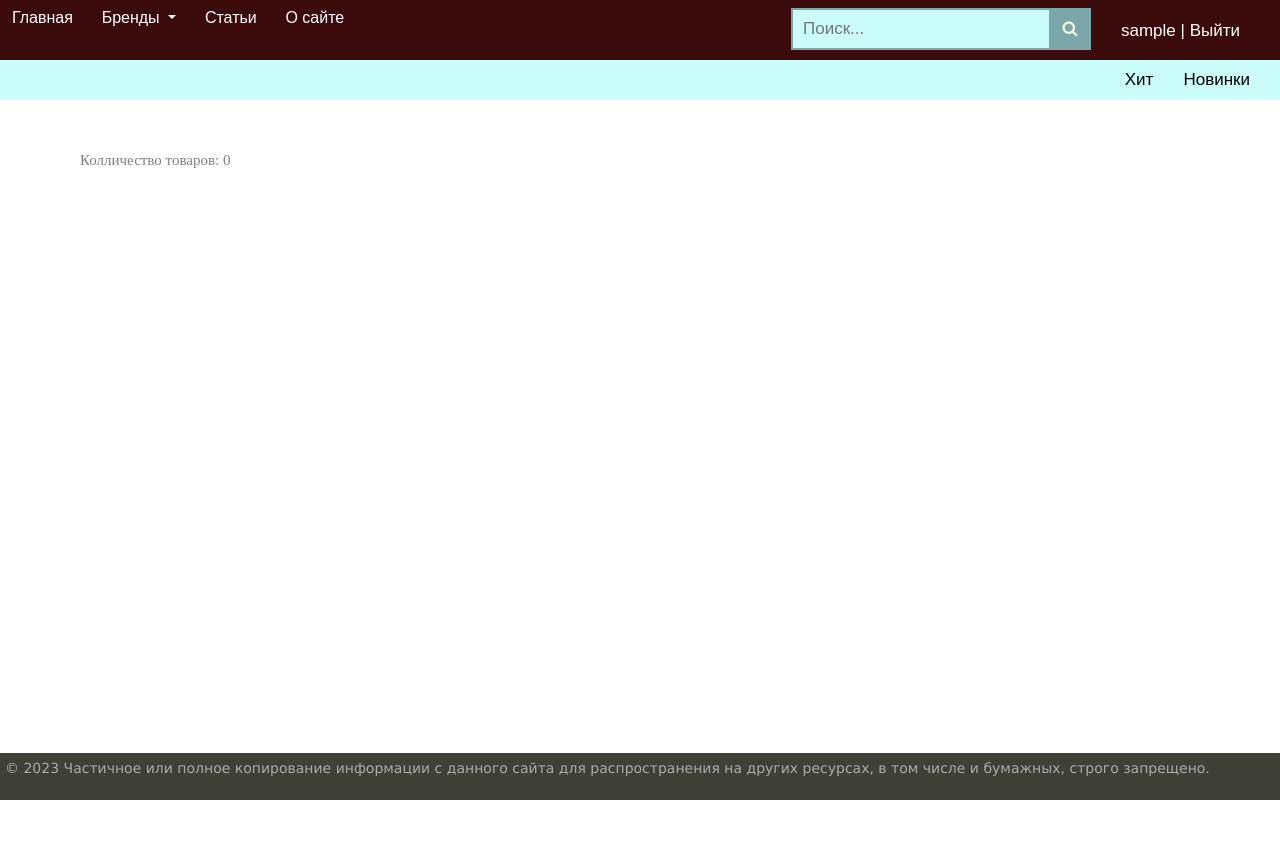
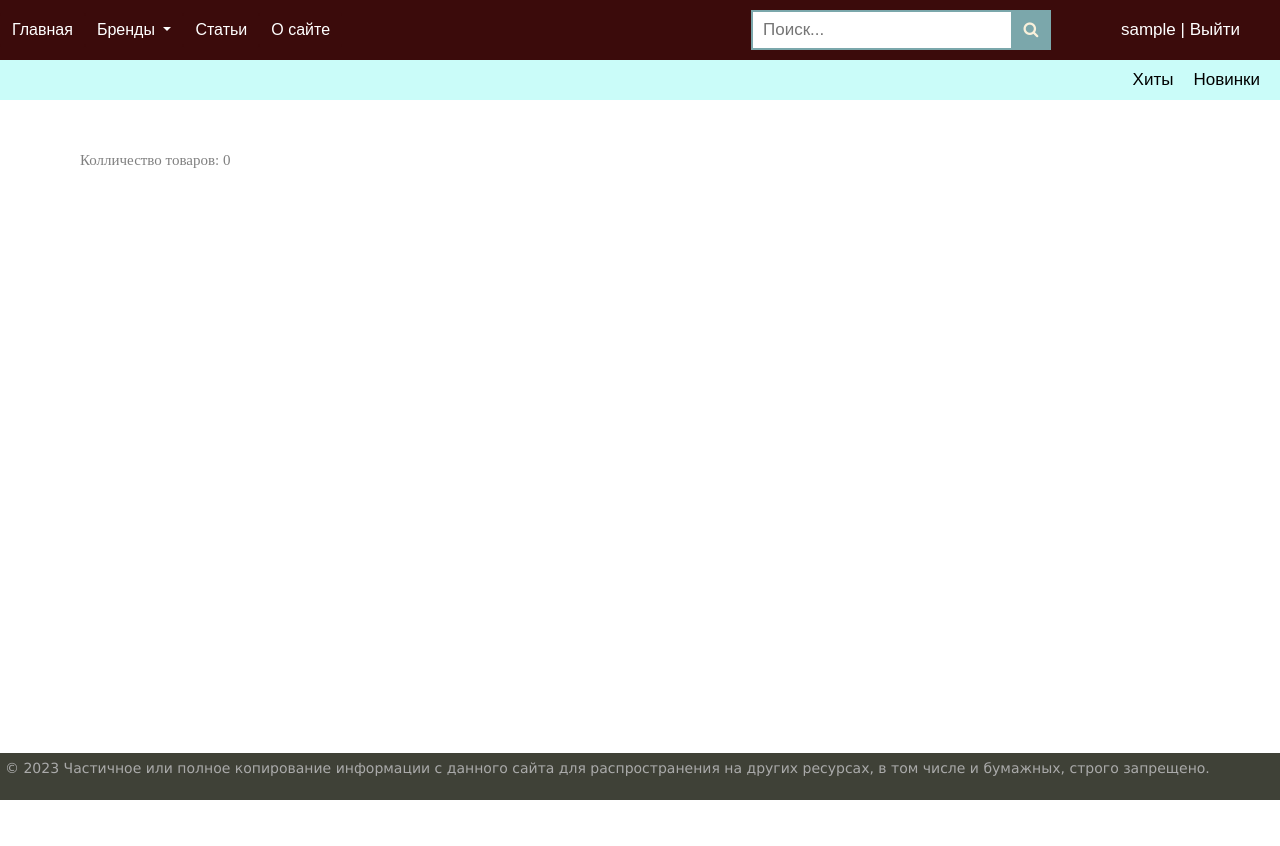
Before and after one commit to ArtemKhrapuzov/Beauty_salon, a Django app: page /filter/1/ in a window 1280 px wide. Run offline with Django 4.2, Linux system fonts and the light colour scheme; the visitor is signed in with stand-in values (Sample User, id 1); data that the repository does not hold is empty; parts of the project's set-up code (start-up, migrations or seed data) failed here and were passed over; some libraries are stand-ins or nearby versions.

Commit message:
fix html top mainmenu

```diff
--- a/beauty_saloon/service/static/service/css/styles.css
+++ b/beauty_saloon/service/static/service/css/styles.css
@@ -12,12 +12,11 @@ html, body {
 
 /*Вроде не работает*/
 table {
-  width: 100%;
+
+
 }
 
-.cur {
-  width: 30%;
-}
+
 /*Вроде не работает конец*/
 
 .name {
@@ -285,11 +284,10 @@ table {
 }
 .d1 {
     background: #A3D0C3;
-
 }
 .d1 input {
   width: 100%;
-  height: 42px;
+  height: 2.5rem;
   padding-left: 10px;
   border: 2px solid #7BA7AB;
 
@@ -299,14 +297,12 @@ table {
 }
 .d1 button {
   position: absolute;
-  top: 0;
+
   right: 0px;
-  width: 42px;
-  height: 42px;
+  width: 2.5rem;
+  height: 2.5rem;
   border: none;
   background: #7BA7AB;
-
-
 }
 .d1 button:before {
   content: "\f002";
@@ -379,7 +375,7 @@ div.article-panel p.last {
 
 .last-clear {
     float:right;
-    margin:7px 30px 0 0;
+    margin:7px 20px 0 0;
     padding: 0;
     font-size: 17px;
 }
@@ -404,8 +400,10 @@ ul.list-articles li {
 
 .table-page {
 	width: 100%;
+	max-width: 1400px;
 	height: 100%;
 	vertical-align: top;
+	margin: auto;
 }
 .table-page tr {height: 100%;}
 
@@ -435,7 +433,11 @@ ul.list-articles li {
 	height: 60px;
 }
 
-
+.mainright {
+    display: flex;
+	align-items: center;
+    margin-left: auto;
+}
 
 ul.mainmenu {
 	list-style: none;
@@ -445,13 +447,15 @@ ul.mainmenu {
 	color: #82c8f0;
 	font-size: 17px;
 	overflow: hidden;
+	display: flex;
+	align-items: center;
 }
 ul.mainmenu li {
 	float: left;
-	margin: 18px 40px 0 30px;
+	margin: 0px 40px 0 30px;
 
 }
-ul.mainmenu li.logo {margin: 0;}
+
 ul.mainmenu li.last {float: right; color: white;}
 ul.mainmenu li.last a {color: white; font-size: 17px}
 
@@ -716,6 +720,7 @@ ul.lang-list li a:hover {color: #fdc073;}
 	font-family: Verdana, Geneva, Arial, Helvetica;
 	text-align: left;
 	overflow: hidden;
+
 }
 #footer a {
 	text-decoration: underline;
--- a/beauty_saloon/service/templates/service/base.html
+++ b/beauty_saloon/service/templates/service/base.html
@@ -25,14 +25,11 @@
     <tr>
         <td valign=top>
             {% block mainmenu %}
-
             <div class="header">
-
-                <ul id="mainmenu" class="mainmenu">
 
 
 
-
+                <ul id="mainmenu" class="mainmenu">
 
                     <a href="{% url 'home' %}">
                      <button class="btn btn-success "
@@ -85,9 +82,16 @@
                     </button>
                     </a>
 
-
-
-
+                    <div class="mainright">
+                    <li class="last" >
+                        <div class="d1">
+                            <form action="{% url 'search' %}" method="get" class="search">
+                                <input type="search" name="q" placeholder="Поиск..."
+                                       required="">
+                                <button type="submit"></button>
+                            </form>
+                        </div>
+                    </li>
                     {% if request.user.is_authenticated %}
 
                     <li class="last">{{ user.username }} | <a href="{% url 'logout' %}">Выйти</a></li>
@@ -97,21 +101,14 @@
                             href="{% url 'login' %}">Войти</a></li>
                     {% endif %}
 
-                    <li class="last" style="margin: 8px 0 0 0;">
-                        <div class="d1">
-                            <form action="{% url 'search' %}" method="get" class="search">
-                                <input type="search" style="background: #cafcf9" name="q" placeholder="Поиск..."
-                                       required="">
-                                <button type="submit"></button>
-                            </form>
-                        </div>
-                    </li>
+                    </div>
+
                 </ul>
 
                 <div class="clear">
 
                     <ul class="last-clear"><a href="{% url 'new_items' %}">Новинки</a></ul>
-                    <ul class="last-clear"><a href="{% url 'hit_items' %}">Хит</a></ul>
+                    <ul class="last-clear"><a href="{% url 'hit_items' %}">Хиты</a></ul>
                     {% get_category as category %}
 
                     {% for cat in category %}
@@ -160,24 +157,14 @@
 
                 </div>
             </div>
-
             {% endblock mainmenu %}
-
 
             <table class="table-content" border=0 cellpadding="0" cellspacing="0">
                 <tr>
-
-
-                    <!-- Sidebar слева -->
-
-                    <!-- Конец Sidebar'а -->
-
-
                     <td valign="top" class="content">
                         <!-- Хлебные крошки -->
                         {% block breadcrumbs %}
                         {% endblock %}
-
                         <!-- Блок контента -->
                         <div class="content-text">
                             {% block content %}
@@ -215,12 +202,10 @@
                             {% endif %}
                         </div>
                         <!-- Конец блока контента -->
-
                     </td>
                 </tr>
             </table>
         </td>
-
     </tr>
     <!-- Footer -->
     <tr>
```
